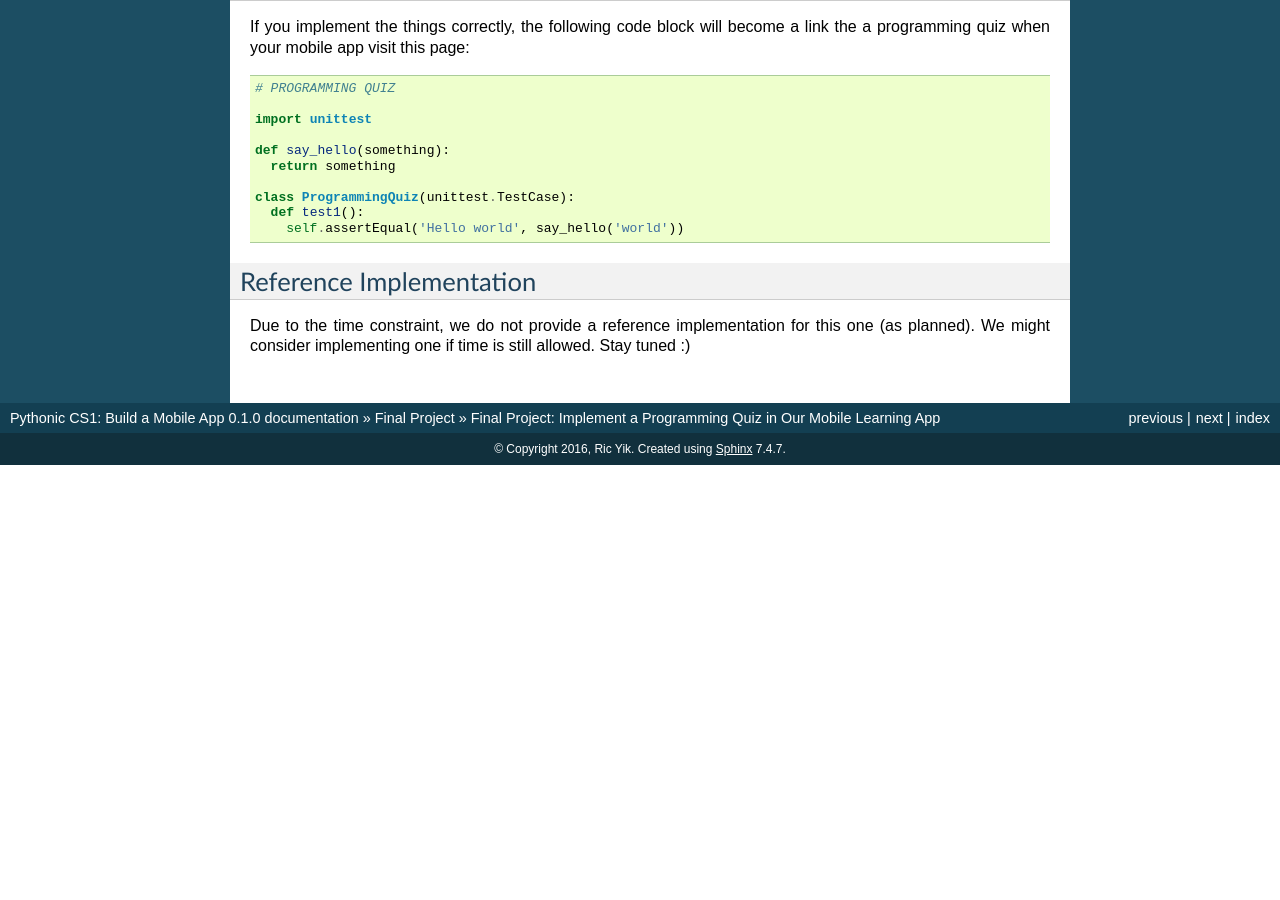
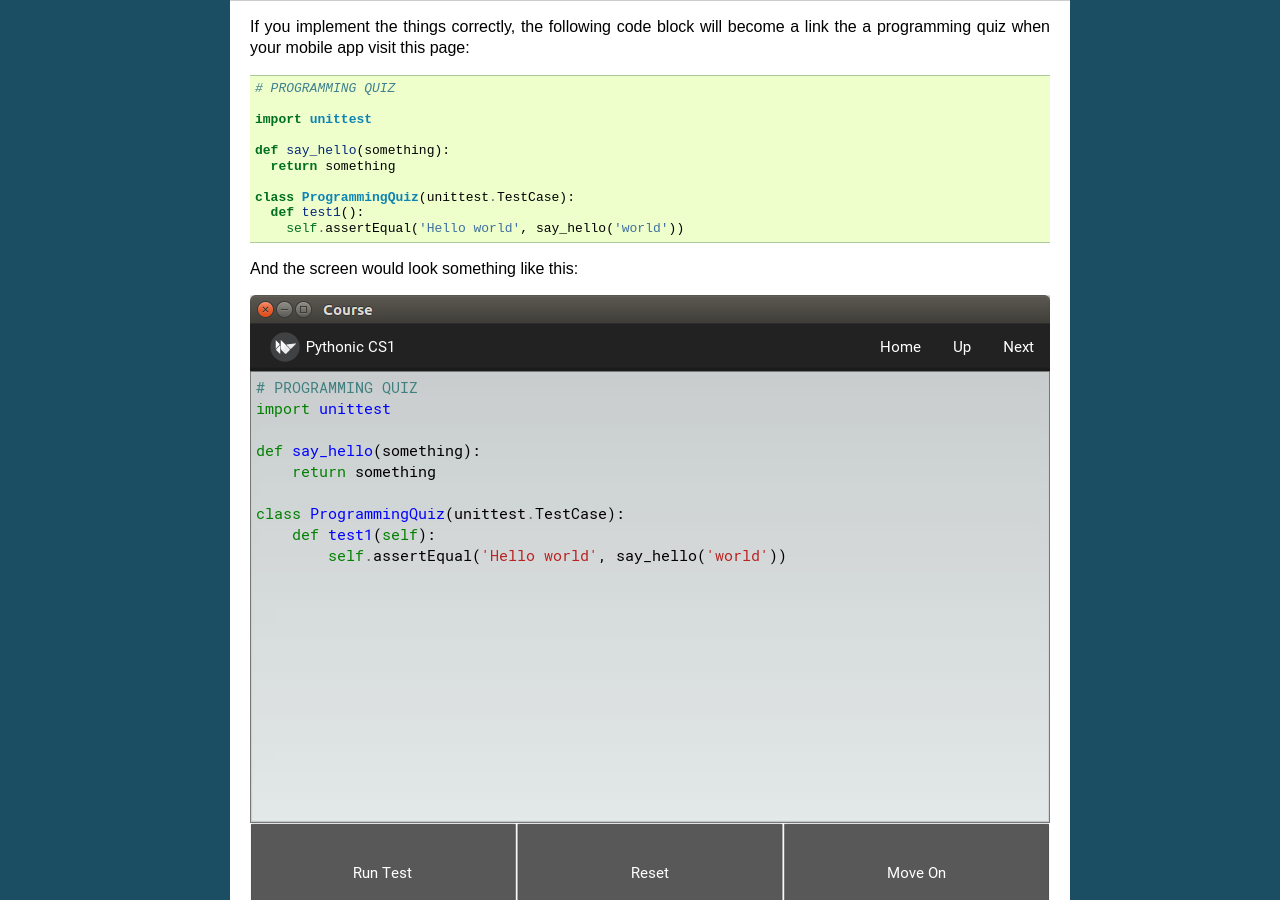
Before and after one commit to Aashritha27/mobileapp.course, a Sphinx documentation site: the page built from docs/codeinput.rst, in a window 1280 px wide and 900 px high, scrolled down 1366 px. Built offline with Sphinx 7.4.7, drawn with Linux system fonts in a browser that asks for light colours; before the commit the page ends 1831 px from its top, so only the background shows below that.

Commit message:
Screenshot

```diff
--- a/docs/codeinput.rst
+++ b/docs/codeinput.rst
@@ -71,6 +71,10 @@ If you implement the things correctly, the following code block will become a li
     def test1():
       self.assertEqual('Hello world', say_hello('world'))
 
+And the screen would look something like this:
+
+.. image:: programming-quiz.png
+
 Reference Implementation
 ~~~~~~~~~~~~~~~~~~~~~~~~
 
```
